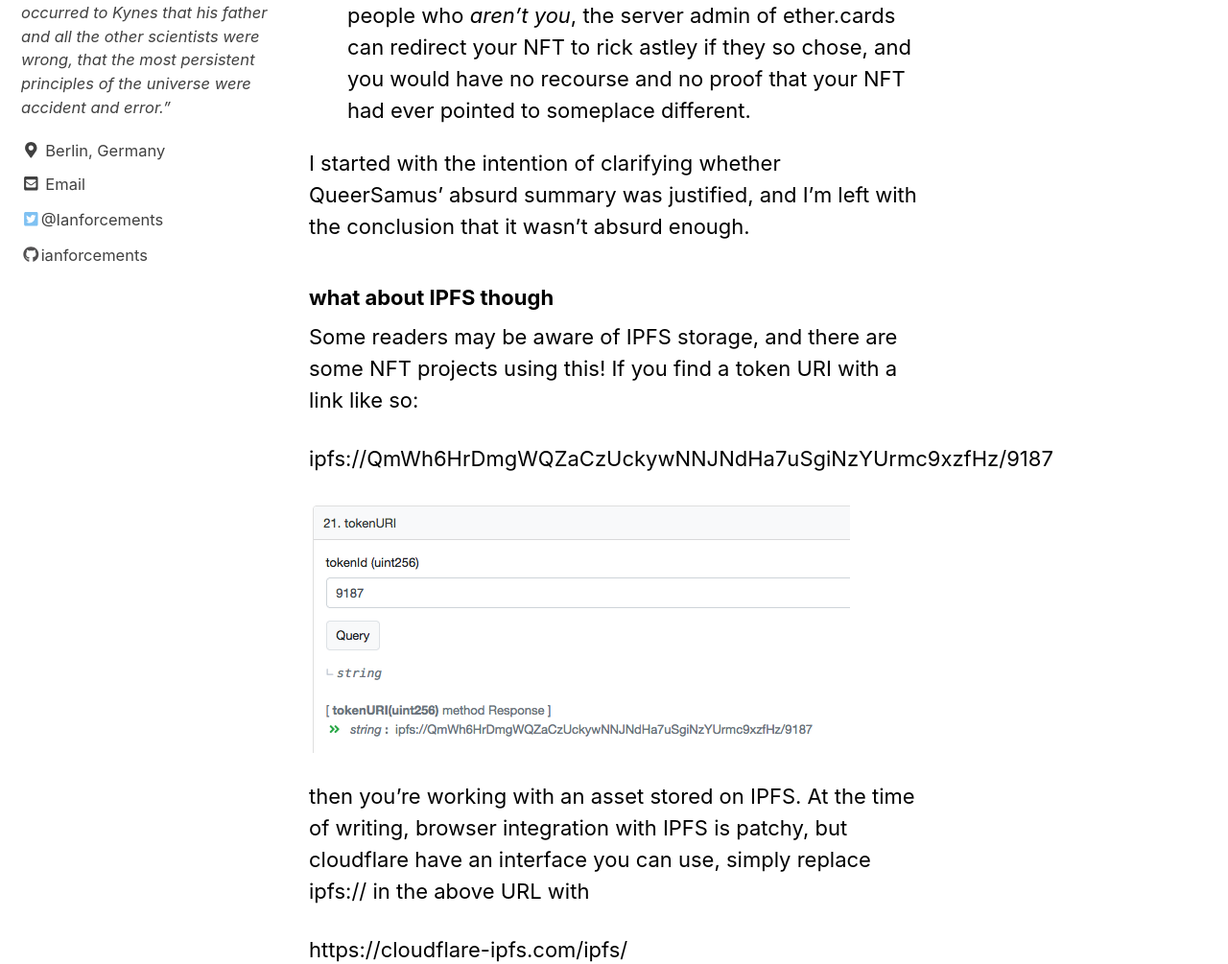
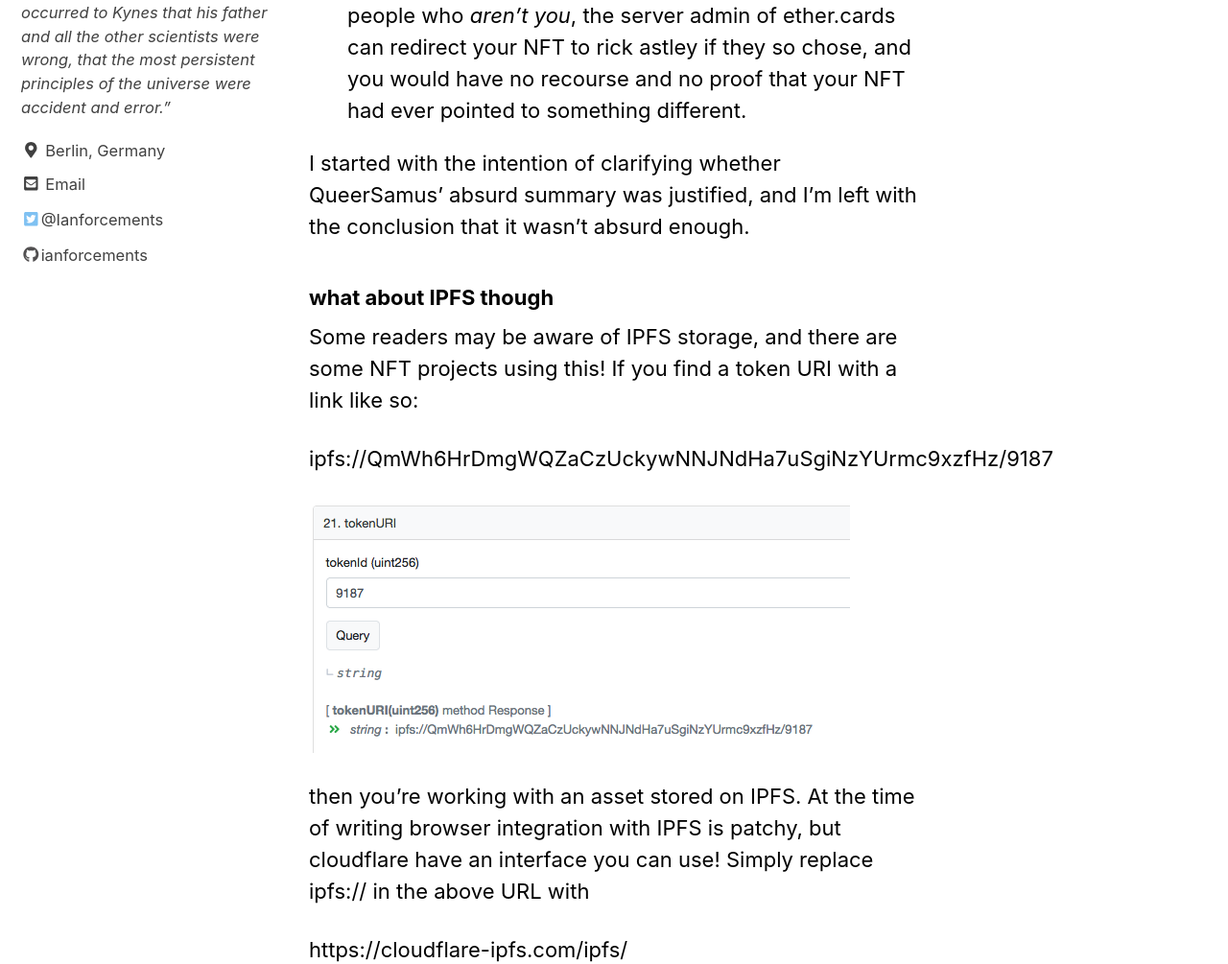
Before and after one commit to ianforcements/ianforcements.github.io, a Jekyll site: the page built from _posts/2021-11-23-nft-recursive-broomcloset.markdown, in a window 1280 px wide and 1400 px high, scrolled down 7867 px. Shown: the part 257-1262 px from the top of the window at 96% size. Built offline with Jekyll 4.4.1, drawn with Linux system fonts in a browser that asks for light colours; nearby versions of some CDN libraries; some of the changed text lies outside the part shown.

Commit message:
Update broomcloset article

```diff
--- a/_posts/2021-11-23-nft-recursive-broomcloset.markdown
+++ b/_posts/2021-11-23-nft-recursive-broomcloset.markdown
@@ -22,7 +22,7 @@
 
 ### We set sail on the OpenSeas
 
-Our adventure starts at the OpenSea search bar. I suppose it's possible that readers in the far future may not know what OpenSea is, but in the world of 2021 it's the largest marketplace for NFTs in the world.
+Our adventure starts at the OpenSea search bar. I suppose it's possible that readers in the far future may not know what OpenSea is, but in 2021 it's the largest marketplace for NFTs in the world.
 
 [Here is a link](https://opensea.io/assets?search[query]=steve%20aoki%20fighting%20gravity) to the search results for the terms 'steve aoki fighting gravity', I know NFTs are forever but I'll include a screenshot here just in case this blog entry happens to last more forever.
 ![broomcloset_1](../assets/images/broomcloset_1.png)
@@ -74,7 +74,7 @@
 1. Yes, you are just buying a note on a registry somewhere. The Broom closet analogy is good so far.
 2. Nothing is stopping the artist from selling the same exact note multiple times! To extend the broom closet analogy, the salesman might have an entire wall of labels, each of them proudly stating that someone uniquely and canonically owns the mona lisa.
 3. All of this depends on boomer internet infrastructure. If either of the two normiespace hops (ether.cards or mypinata.cloud) go down, then you cannot verify your NFT! To revisit the broom closet analogy again - you don't have a label that says you own the mona lisa - you have a label that points you to a second broom closet, that points you to another broom closet, that finally points you to the mona lisa. If either of those broom closets are locked, you're in trouble.
-4. The last two hops aren't on the blockchain, so the blockchain promises don't apply. Specifically these are records that are very much mutable, and mutable by people who _aren't you_, the server admin of ether.cards can redirect your NFT to rick astley if they so chose, and you would have no recourse and no proof that your NFT had ever pointed to someplace different.
+4. The last two hops aren't on the blockchain, so the blockchain promises don't apply. Specifically these are records that are very much mutable, and mutable by people who _aren't you_, the server admin of ether.cards can redirect your NFT to rick astley if they so chose, and you would have no recourse and no proof that your NFT had ever pointed to something different.
 
 I started with the intention of clarifying whether QueerSamus' absurd summary was justified, and I'm left with the conclusion that it wasn't absurd enough.
 
@@ -86,7 +86,7 @@
 
 ![broomcloset_10](../assets/images/broomcloset_10.png)
 
-then you're working with an asset stored on IPFS. At the time of writing, browser integration with IPFS is patchy, but cloudflare have an interface you can use, simply replace ipfs:// in the above URL with
+then you're working with an asset stored on IPFS. At the time of writing browser integration with IPFS is patchy, but cloudflare have an interface you can use! Simply replace ipfs:// in the above URL with
 
 https://cloudflare-ipfs.com/ipfs/
 
@@ -122,7 +122,7 @@
 
 Why not? My intuition is that spending money for storage is really not crucial to the NFT business model, regardless of what this means for buyers.
 
-A proper dive into both requires a dedicated article, so I'll save that for another time.
+A proper dive into both requires a dedicated article, so I'll save that for another time. The TLDR is: I'm really, really skeptical that the economics of these systems are gonna result in permanent, cheap, extra-available storage for uninteresting artworks at the kind of scale that would make them meaningfully useful.
 
 [^1]: _I'd never heard of Steve Aoki actually, some googling tells me he's a musician of some kind. His website links to a few NFT collections on NiftyGateway, but nothing on OpenSea? His OpenSea profile is 'verified' though? I'm sure it's all legit._
 [^2]: _hic et nunc went offline sometime between the first draft of this article and publication, I have things to say about that but that also deserves a dedicated post, so that's for another time_
```
